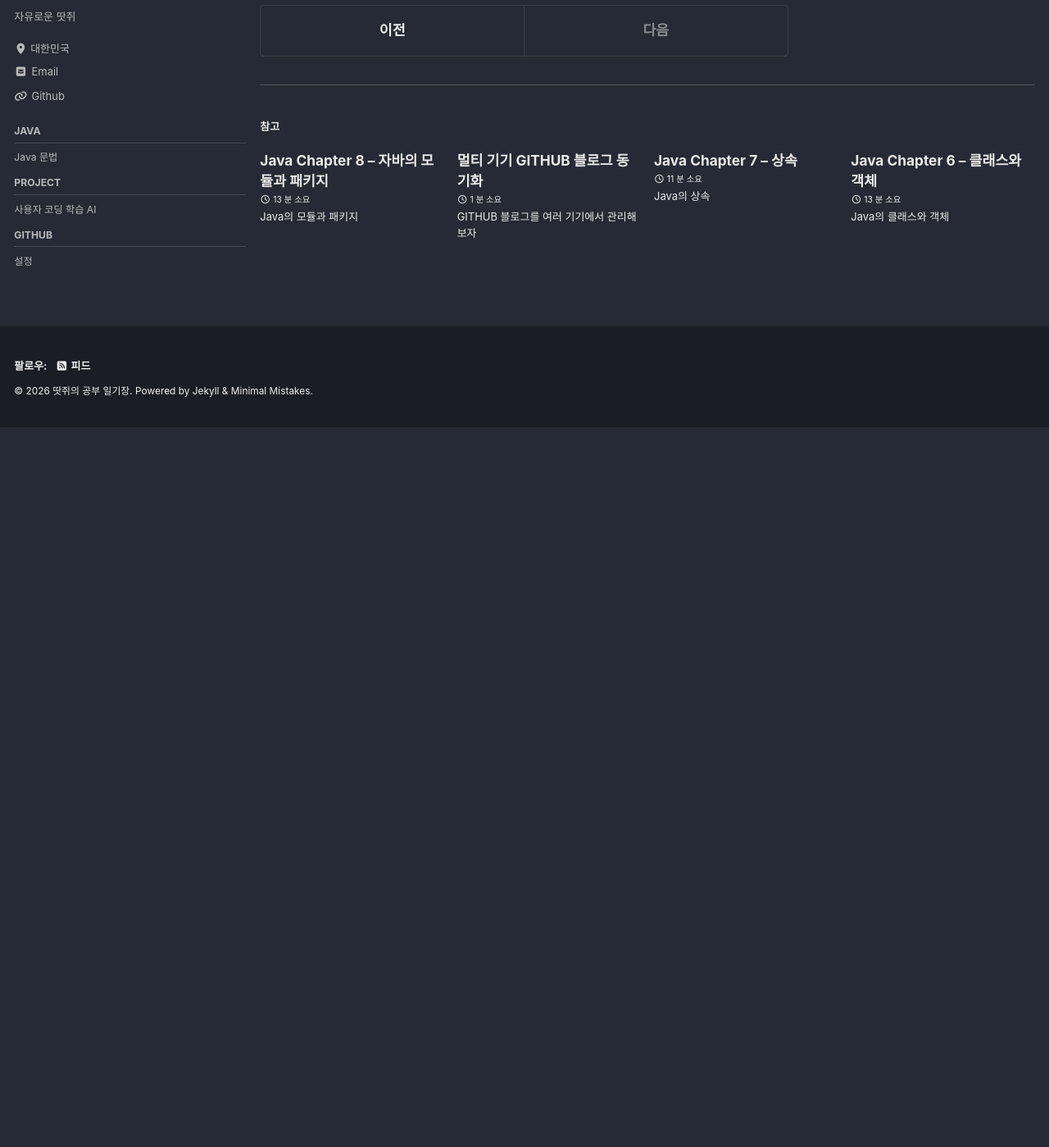
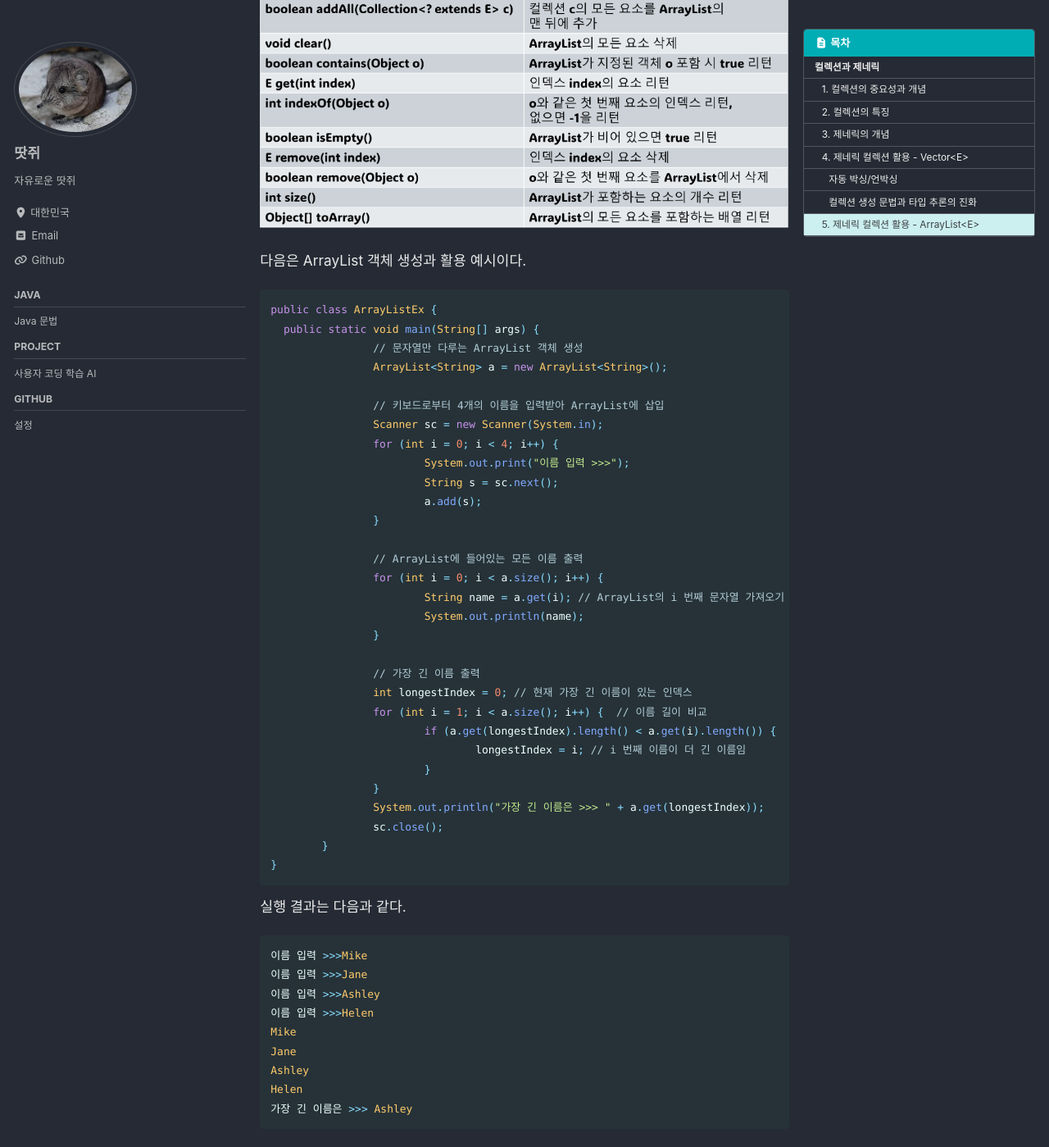
Before and after one commit to jaeseo0214/jaeseo0214.github.io, a Jekyll site: the page built from _posts/2026-01-03-Java_Ch9.md, in a window 1280 px wide and 1400 px high, scrolled down 6391 px. Shown: the whole window at 82% size. Built offline with Jekyll 4.4.1, drawn with Linux system fonts in a browser that asks for light colours; cached includes are drawn as plain includes; before the commit the page ends 6912 px from its top, so only the background shows below that; some of the changed text lies outside the part shown.

Commit message:
Update Ch9

````diff
--- a/_posts/2026-01-03-Java_Ch9.md
+++ b/_posts/2026-01-03-Java_Ch9.md
@@ -316,3 +316,71 @@ Java 10에서는 지역 변수 타입 추론을 위한 var 키워드가 도입
 
 
 ## 5. 제네릭 컬렉션 활용 - `ArrayList<E>`
+
+
+`ArrayList<E>`는 가변 크기의 배열을 구현한 컬렉션으로서,<br>
+Vector와 거의 동일하다.<br>
+크게 다른 점은 ArrayList는 스레드 간 동기화를 지원하지 않으므로,<br>
+다수의 스레드가 동시에 ArrayList에 요소를 삽입하거나 삭제할 때<br>
+충돌이 발생할 가능성이 있다.<br>
+따라서 ArrayList를 멀티스레드 환경에서 사용할 경우,<br>
+동기화를 사용자가 직접 구현해야 한다.<br>
+
+
+다음은 ArrayList의 주요 메소드들이다.<br>
+
+
+![ArrayList 메소드](/assets/images/ArrayList%20메소드.png)<br>
+
+
+다음은 ArrayList 객체 생성과 활용 예시이다.<br>
+
+
+```java
+public class ArrayListEx {
+  public static void main(String[] args) {
+		// 문자열만 다루는 ArrayList 객체 생성
+		ArrayList<String> a = new ArrayList<String>();
+
+		// 키보드로부터 4개의 이름을 입력받아 ArrayList에 삽입
+		Scanner sc = new Scanner(System.in);
+		for (int i = 0; i < 4; i++) {
+			System.out.print("이름 입력 >>>");
+			String s = sc.next();
+			a.add(s);
+		}
+
+		// ArrayList에 들어있는 모든 이름 출력
+		for (int i = 0; i < a.size(); i++) {
+			String name = a.get(i); // ArrayList의 i 번째 문자열 가져오기
+			System.out.println(name);
+		}
+
+		// 가장 긴 이름 출력
+		int longestIndex = 0; // 현재 가장 긴 이름이 있는 인덱스
+		for (int i = 1; i < a.size(); i++) {  // 이름 길이 비교
+			if (a.get(longestIndex).length() < a.get(i).length()) {
+				longestIndex = i; // i 번째 이름이 더 긴 이름임
+			}
+		}
+		System.out.println("가장 긴 이름은 >>> " + a.get(longestIndex));
+		sc.close();
+	}
+}
+```
+
+
+실행 결과는 다음과 같다.<br>
+
+
+```java
+이름 입력 >>>Mike
+이름 입력 >>>Jane
+이름 입력 >>>Ashley
+이름 입력 >>>Helen
+Mike
+Jane
+Ashley
+Helen
+가장 긴 이름은 >>> Ashley
+```
````
Also changed, not shown: assets/images/ArrayList 메소드.png (added).
